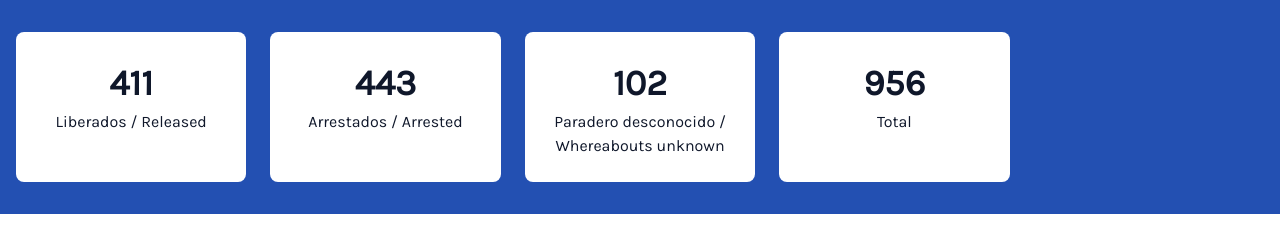
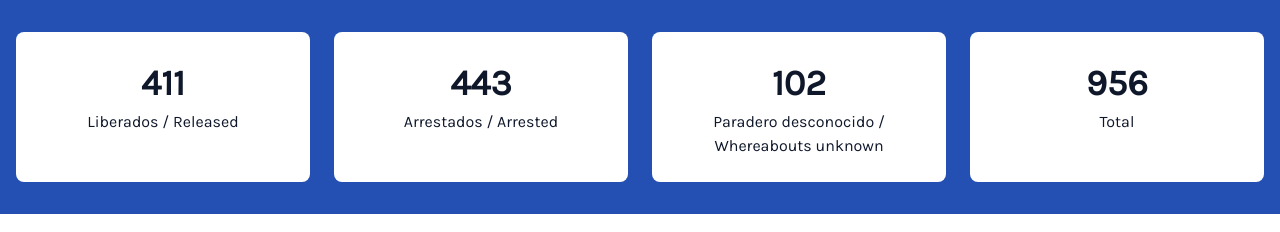
Before and after one commit to Sobefy/cubamissing, a Next.js app: page / in a window 1280 px wide. Shown: the top 232 px of the page. Built offline with nearby package versions, Linux system fonts and the light colour scheme; no server answers.

Commit message:
feat: updated column layout

```diff
--- a/src/components/Stats/Stats.tsx
+++ b/src/components/Stats/Stats.tsx
@@ -19,7 +19,7 @@ const Stats = ({ translations }: StatsProps) => {
     <Box py={8} backgroundColor="#2350b2">
       <Container>
         <Grid
-          templateColumns={{ base: "repeat(4, 1fr)", md: "repeat(5, 1fr)" }}
+          templateColumns={{ base: "repeat(4, 1fr)", md: "repeat(4, 1fr)" }}
           columnGap={{ base: 4, md: 6 }}
           rowGap={{ base: 6, md: 0 }}
           textAlign="center"
```
